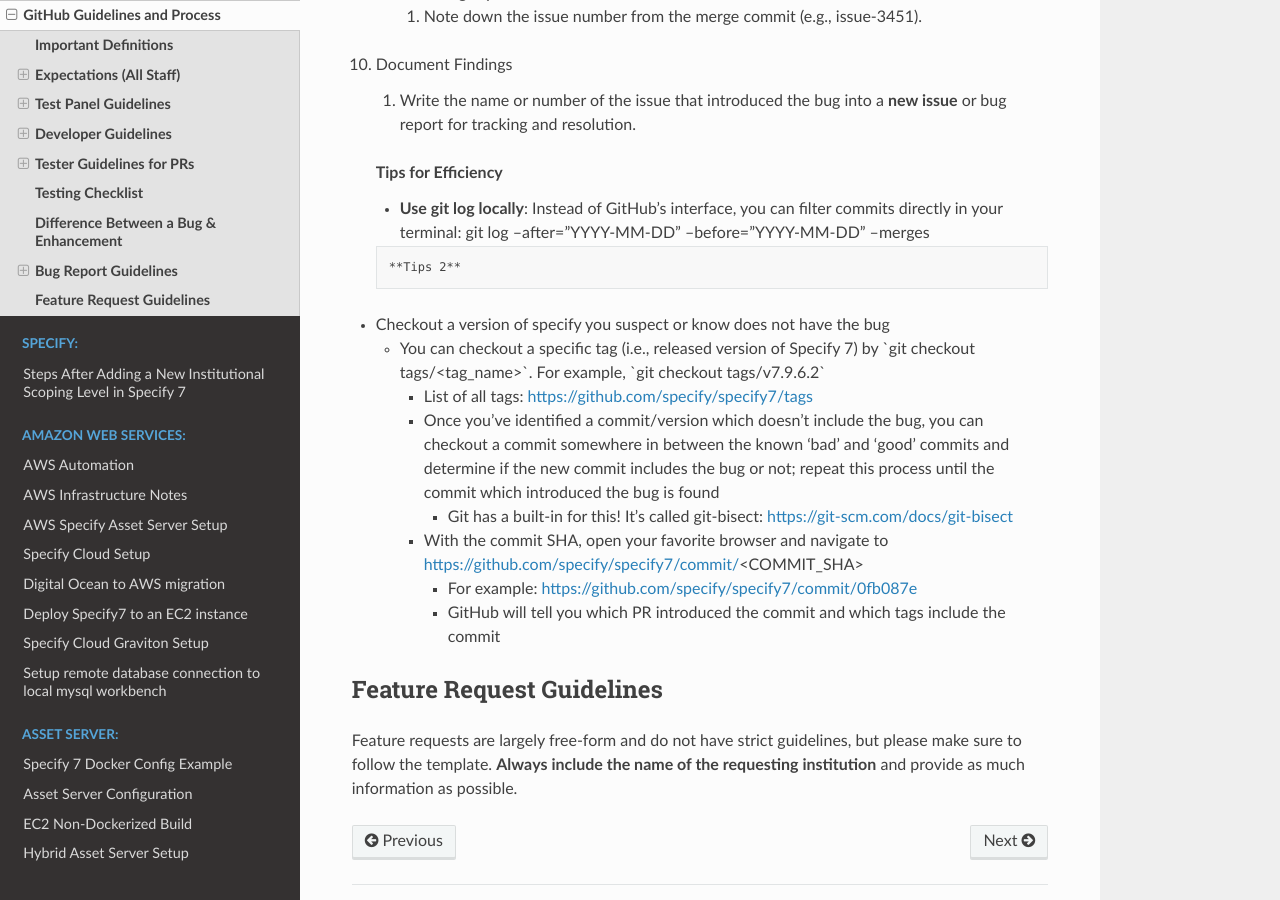
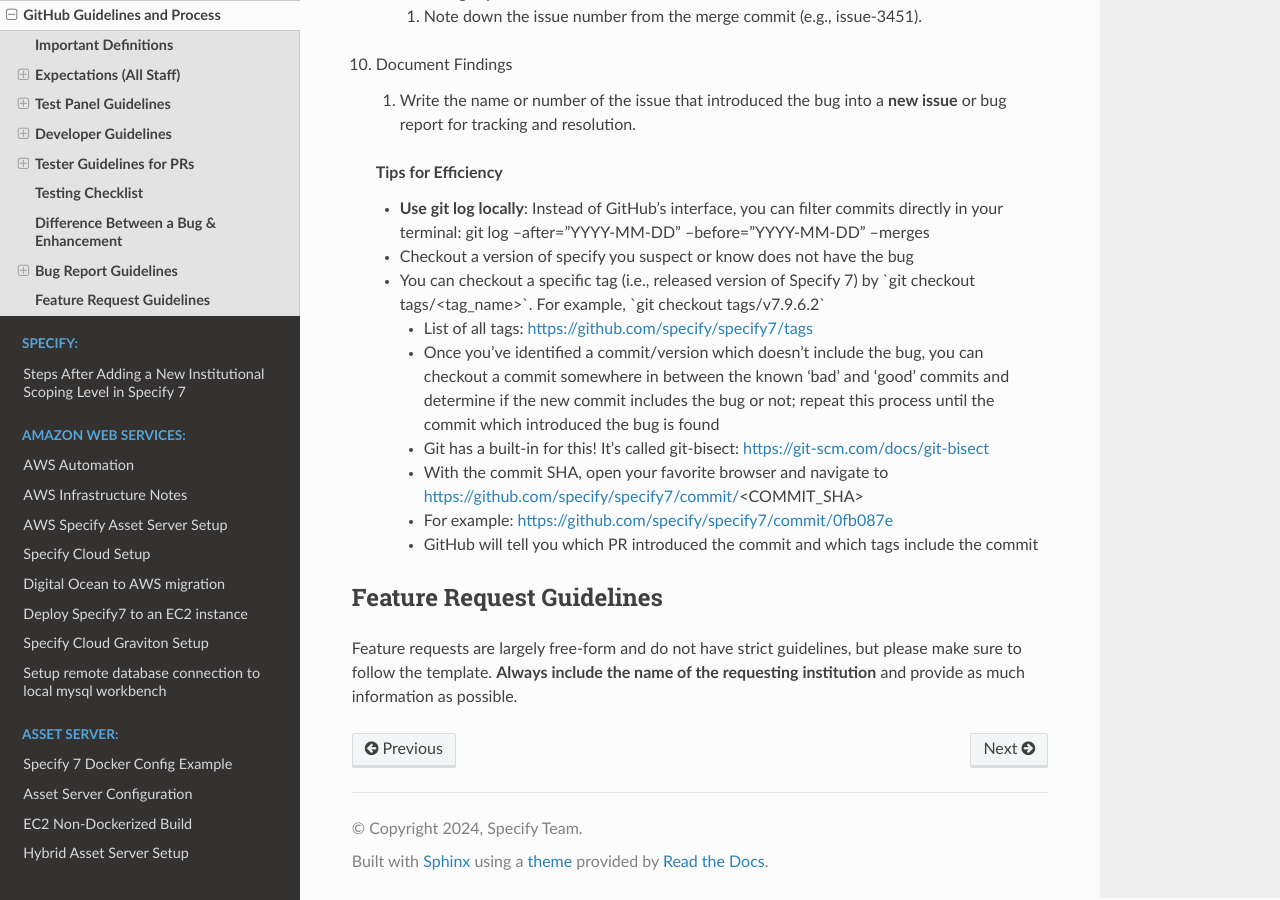
Before and after one commit to specify/specify.github.io, a Sphinx documentation site: the page built from sphinx/processes/github_guidelines.md, in a window 1280 px wide and 900 px high, scrolled down 9254 px. Built offline with Sphinx 7.4.7 and the Read the Docs theme 3.1.0, drawn with Linux system fonts in a browser that asks for light colours; pages that are not in the unit, such as notebooks, are missing from menus.

Commit message:
Update formatting

```diff
--- a/sphinx/processes/github_guidelines.md
+++ b/sphinx/processes/github_guidelines.md
@@ -274,16 +274,15 @@ If you suspect you have discovered an issue in Specify, make sure to:
 
        * **Use git log locally**: Instead of GitHub’s interface, you can filter commits directly in your terminal: git log \--after="YYYY-MM-DD" \--before="YYYY-MM-DD" \--merges
 
-		**Tips 2**
+    * Checkout a version of specify you suspect or know does not have the bug
 
-* Checkout a version of specify you suspect or know does not have the bug
-  * You can checkout a specific tag (i.e., released version of Specify 7\) by \`git checkout tags/\<tag\_name\>\`. For example, \`git checkout tags/v7.9.6.2\`
-    *  List of all tags: [https://github.com/specify/specify7/tags](https://github.com/specify/specify7/tags)
-    * Once you've identified a commit/version which doesn't include the bug, you can checkout a commit somewhere in between the known 'bad' and 'good'  commits and determine if the new commit includes the bug or not; repeat this process until the commit which introduced the bug is found
-      * Git has a built-in for this\! It's called git-bisect: [https://git-scm.com/docs/git-bisect](https://git-scm.com/docs/git-bisect)
-    * With the commit SHA, open your favorite browser and navigate to [https://github.com/specify/specify7/commit/](https://github.com/specify/specify7/commit/)\<COMMIT\_SHA\>
-      * For example: [https://github.com/specify/specify7/commit/0fb087e](https://github.com/specify/specify7/commit/0fb087e)
-      * GitHub will tell you which PR introduced the commit and which tags include the commit
+    * You can checkout a specific tag (i.e., released version of Specify 7\) by \`git checkout tags/\<tag\_name\>\`. For example, \`git checkout tags/v7.9.6.2\`
+        *  List of all tags: [https://github.com/specify/specify7/tags](https://github.com/specify/specify7/tags)
+        * Once you've identified a commit/version which doesn't include the bug, you can checkout a commit somewhere in between the known 'bad' and 'good'  commits and determine if the new commit includes the bug or not; repeat this process until the commit which introduced the bug is found
+        * Git has a built-in for this\! It's called git-bisect: [https://git-scm.com/docs/git-bisect](https://git-scm.com/docs/git-bisect)
+        * With the commit SHA, open your favorite browser and navigate to [https://github.com/specify/specify7/commit/](https://github.com/specify/specify7/commit/)\<COMMIT\_SHA\>
+        * For example: [https://github.com/specify/specify7/commit/0fb087e](https://github.com/specify/specify7/commit/0fb087e)
+        * GitHub will tell you which PR introduced the commit and which tags include the commit
 
 ## **Feature Request Guidelines**
 
```
